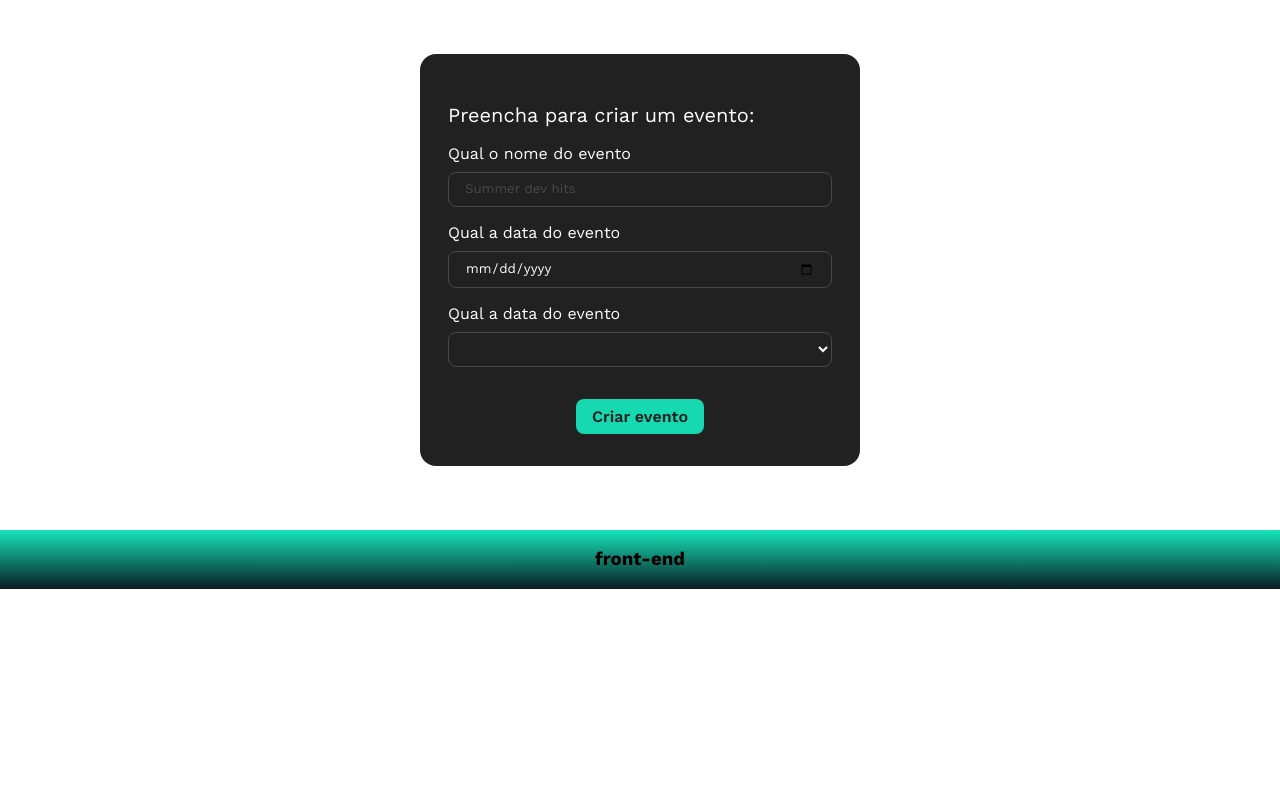
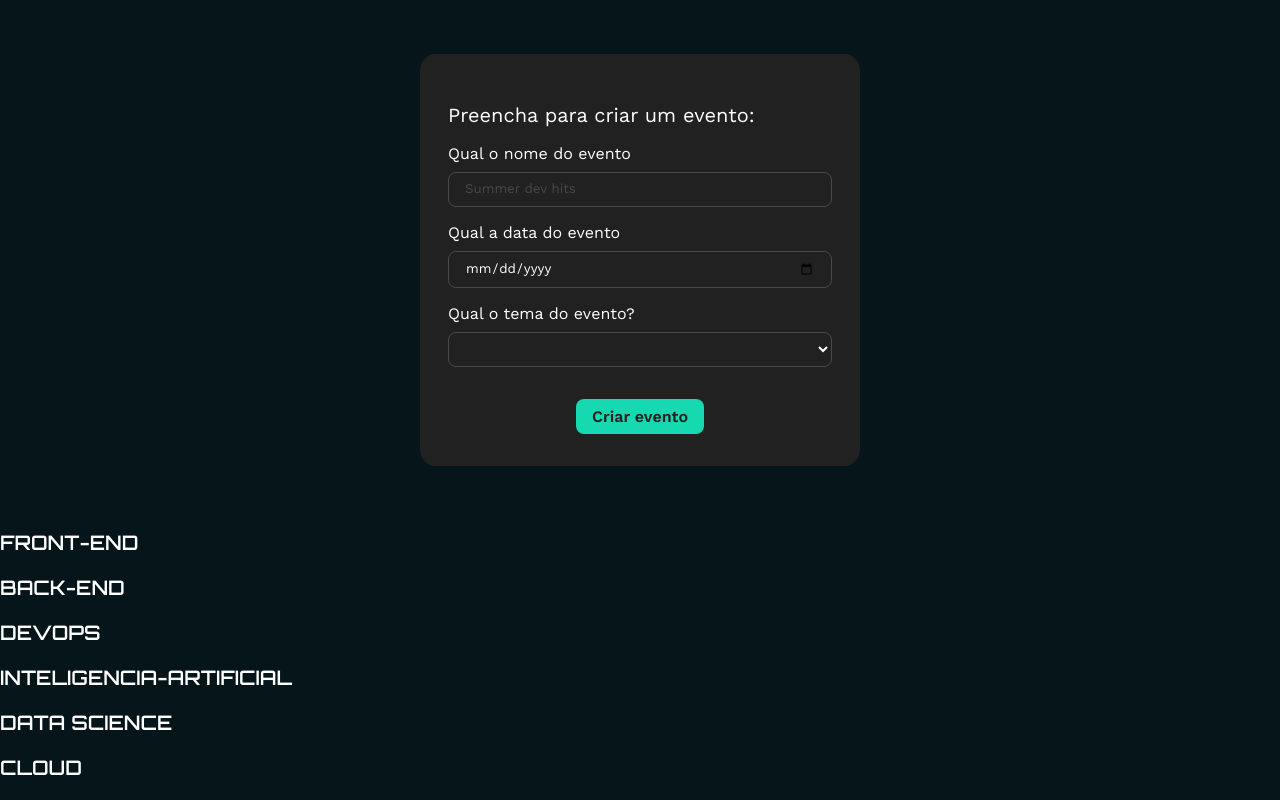
Before and after one commit to liedsonlm7/tecboard, a React (Vite) app: page / in a window 1280 px wide. Shown: the part 693-1493 px from the top of the page. Before the commit the page ends 1282 px from the top, so only its background shows below. Built offline with nearby package versions, Linux system fonts and the light colour scheme.

Commit message:
create events themes

```diff
--- a/index.html
+++ b/index.html
@@ -8,8 +8,7 @@
   <title>tecboard</title>
   <link rel="preconnect" href="https://fonts.googleapis.com">
   <link rel="preconnect" href="https://fonts.gstatic.com" crossorigin>
-  <link href="https://fonts.googleapis.com/css2?family=Work+Sans:ital,wght@0,100..900;1,100..900&display=swap"
-    rel="stylesheet">
+  <link href="https://fonts.googleapis.com/css2?family=Orbitron:wght@400..900&family=Work+Sans:ital,wght@0,100..900;1,100..900&display=swap" rel="stylesheet">
 
 </head>
 
--- a/src/App.css
+++ b/src/App.css
@@ -8,13 +8,3 @@
   display: flex;
   justify-content: center;
 }
-
-section {
-  background: linear-gradient(180deg, #17E4B9 0%, #091D24 100%);
-  display: flex;
-  justify-content: center;
-}
-
-section img {
-  max-width: 90%;
-}
--- a/src/App.jsx
+++ b/src/App.jsx
@@ -1,4 +1,5 @@
 import './App.css'
+import { Banner } from './components/Banner'
 import { FormularioDeEvento } from './components/Formulario'
 import { Tema } from './components/Tema'
 
@@ -32,18 +33,21 @@
 
   ]
 
+
+
   return (
     <main>
       <header>
         <img src="/logo.png" alt="" />
       </header>
-      <section>
-        <img src="/banner.png" alt="" />
-      </section>
+      <Banner />
       <FormularioDeEvento />
-      <section>
-        <Tema tema={temas[0]} />
-      </section>
+      {temas.map((tema) => (
+        <section key={tema.id}>
+          <Tema tema={tema} />
+        </section>
+      ))}
+
     </main>
   )
 }
--- /dev/null
+++ b/src/components/Banner.css
@@ -0,0 +1,9 @@
+.banner {
+  background: linear-gradient(180deg, #17E4B9 0%, #091D24 100%);
+  display: flex;
+  justify-content: center;
+}
+
+.banner img {
+  max-width: 90%;
+}
--- /dev/null
+++ b/src/components/Banner.jsx
@@ -0,0 +1,9 @@
+import "./Banner.css";
+
+export function Banner() {
+    return (
+        <section className="banner">
+            <img src="/banner.png" alt="" />
+        </section>
+    )
+}
--- a/src/components/Formulario.jsx
+++ b/src/components/Formulario.jsx
@@ -38,8 +38,8 @@
                     />
                 </CampoDeFormulario>
                 <CampoDeFormulario>
-                    <Label htmlFor="date">
-                        Qual a data do evento
+                    <Label htmlFor="tema">
+                       Qual o tema do evento?
                     </Label>
                     <ListaSuspensa />
                 </CampoDeFormulario>
--- /dev/null
+++ b/src/components/Tema.css
@@ -0,0 +1,9 @@
+.titulo-tema {
+    color: #FFF;
+    font-family: "Orbitron", sans-serif;
+    font-weight: 600;
+    font-size: 20px;
+    line-height: 125%;
+    letter-spacing: 10%;
+    text-transform: uppercase;
+}
--- a/src/components/Tema.jsx
+++ b/src/components/Tema.jsx
@@ -1,5 +1,7 @@
+import "./Tema.css";
+
 export function Tema({ tema }) {
     return (
-        <h3>{tema.name}</h3>
+        <h3 className="titulo-tema">{tema.name}</h3>
     )
 }
--- a/src/index.css
+++ b/src/index.css
@@ -1,3 +1,7 @@
 * {
     font-family: "Work Sans", sans-serif;
 }
+
+body {
+    background-color: #06151A;
+}
```
